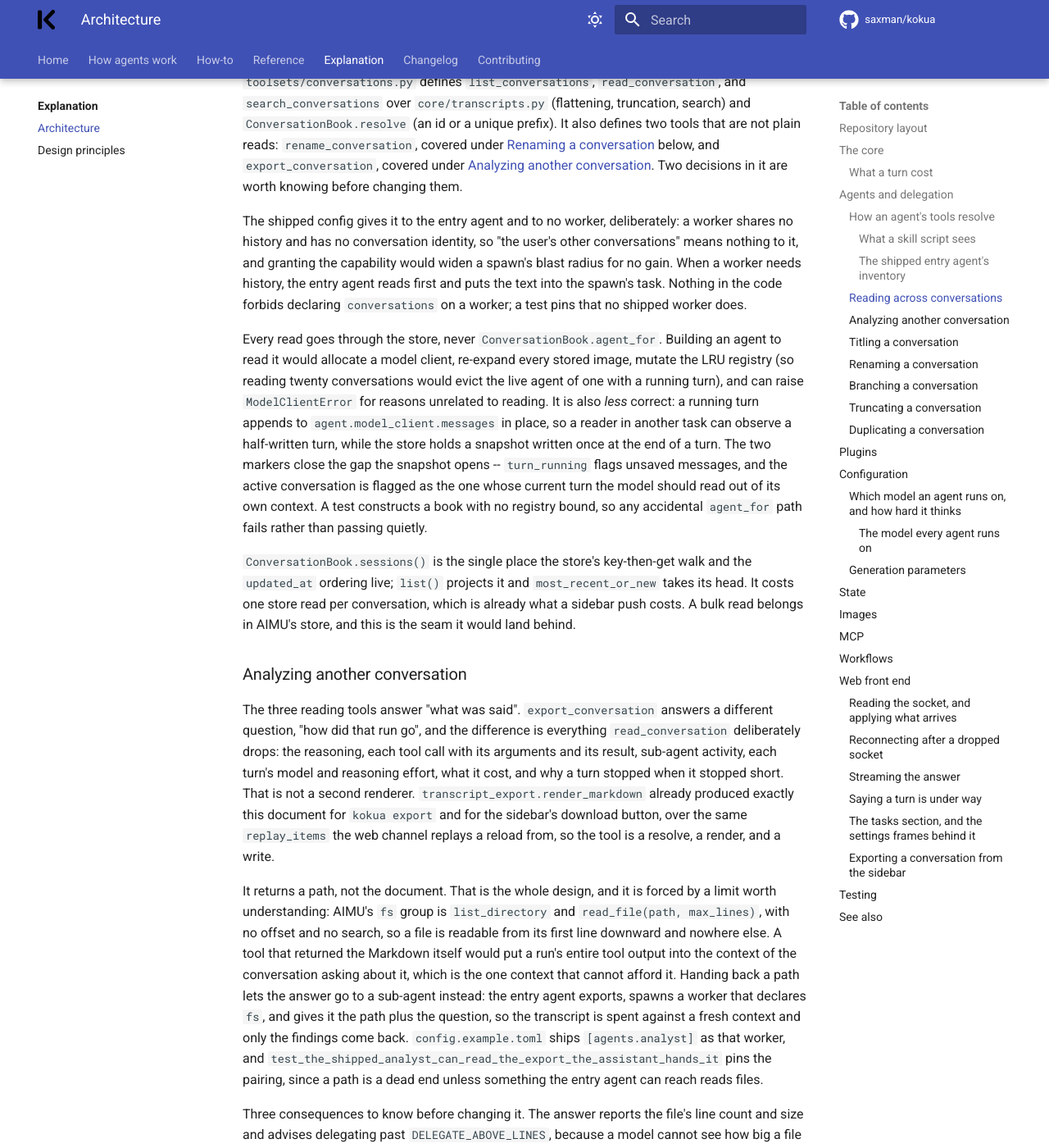
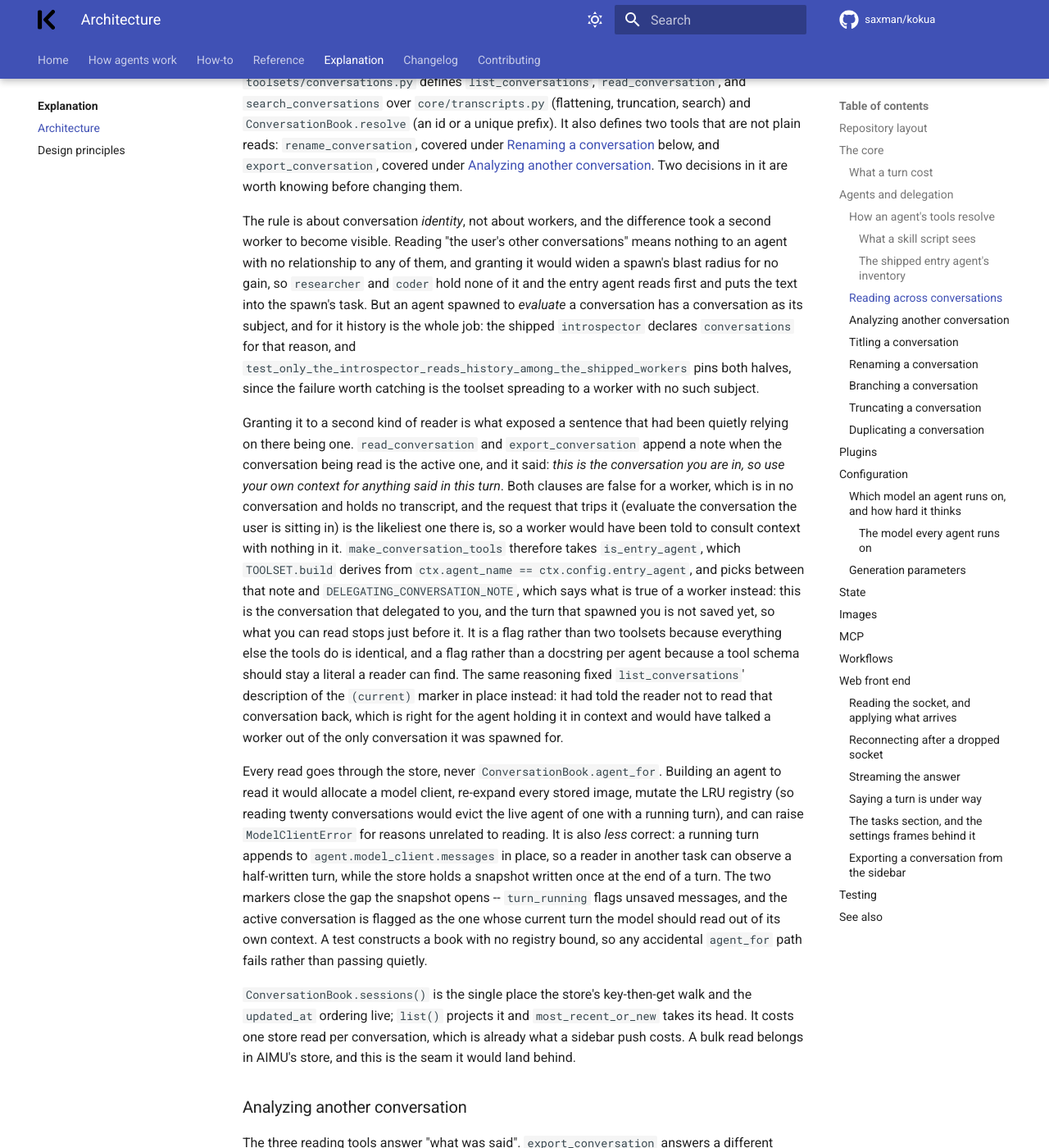
Before and after one commit to saxman/kokua, an MkDocs documentation site: the page built from docs/explanation/architecture.md, in a window 1280 px wide and 1400 px high, scrolled down 10758 px. Shown: the whole window at 82% size. Built offline with MkDocs 1.6.1 and Material for MkDocs 9.7.7, drawn with Linux system fonts in a browser that asks for light colours; comment, search, counter and statistics services are not loaded; some of the changed text lies outside the part shown.

Commit message:
feat(config,toolsets,docs): an introspector that evaluates a conversation
`analyst` could only read a file it was handed, so evaluating a run took two
steps and put the search results in the asking conversation's context. It becomes
`introspector`, declares `conversations` alongside `fs`, and does the whole job in
one delegation: find the conversation, export it, read the file, report against
the criteria it was given with the transcript lines each judgment rests on. Its
instructions hold it to three honesty rules mirroring the export's own: a
criterion the transcript cannot settle is unassessable rather than guessed, a
truncated read is reported as covering part of the run, and with no criteria given
it names the rubric it chose, since a worker cannot ask.

That narrows the entry-agent-only rule rather than breaking it. The rule is about
conversation identity: history means nothing to a worker with no relationship to
any conversation, which is still `researcher` and `coder`, and means everything to
one handed a conversation as its subject. test_conversation_tools_do_not_reach_the
_shipped_workers becomes test_only_the_introspector_reads_history_among_the
_shipped_workers and pins both halves.

Granting the toolset to a second reader exposed a sentence relying on there being
one. `read_conversation` and `export_conversation` called the active conversation
"the conversation you are in" and told the reader to use its own context for the
unsaved turn. Both clauses are false for a worker, and the request that trips it,
evaluating the conversation the user is sitting in, is the likeliest one there is,
so a worker was being sent to context with nothing in it. `make_conversation_tools`
takes `is_entry_agent`, derived in `TOOLSET.build` from
`ctx.agent_name == ctx.config.entry_agent`, and picks DELEGATING_CONVERSATION_NOTE
instead. A flag, not two toolsets: everything else the tools do is identical.
`list_conversations`' account of the `(current)` marker was fixed in place for the
same reason, having told the reader not to read that conversation back, which would
have talked a worker out of its only subject.

Co-Authored-By: Claude Opus 5 <noreply@anthropic.com>

```diff
--- a/docs/explanation/architecture.md
+++ b/docs/explanation/architecture.md
@@ -261,8 +261,8 @@ At least one agent is therefore required, and `Assistant.create` refuses a confi
 What the *shipped* config declares is a lean entry agent: `kokua config init` gives
 `[agents.assistant]` the cross-cutting toolsets (memory, documents, skills, config, `mcp`,
 scheduling, conversations, `planning`, `capabilities`, the clock) and no domain toolset, delegating web
-work to `researcher`, filesystem and compute work to `coder`, and reading a long file to `analyst` (the
-delegate `export_conversation` is meant to be paired with; see [Analyzing another
+work to `researcher`, filesystem and compute work to `coder`, and evaluating a past conversation to
+`introspector` (the delegate `export_conversation` is meant to be paired with; see [Analyzing another
 conversation](#analyzing-another-conversation)). There is deliberately no catch-all role
 alongside them: a task neither specialist covers is what `compose_subagent` is for, and a `generalist`
 declared next to it would claim the same slot more cheaply and win. That keeps the always-on agent's
@@ -408,11 +408,30 @@ conversation](#renaming-a-conversation) below, and `export_conversation`, covere
 another conversation](#analyzing-another-conversation). Two decisions in it are worth knowing before
 changing them.
 
-The shipped config gives it to the entry agent and to no worker, deliberately: a worker shares no history
-and has no conversation identity, so "the user's other conversations" means nothing to it, and granting
-the capability would widen a spawn's blast radius for no gain. When a worker needs history, the entry
-agent reads first and puts the text into the spawn's task. Nothing in the code forbids declaring
-`conversations` on a worker; a test pins that no shipped worker does.
+The rule is about conversation *identity*, not about workers, and the difference took a second worker
+to become visible. Reading "the user's other conversations" means nothing to an agent with no
+relationship to any of them, and granting it would widen a spawn's blast radius for no gain, so
+`researcher` and `coder` hold none of it and the entry agent reads first and puts the text into the
+spawn's task. But an agent spawned to *evaluate* a conversation has a conversation as its subject, and
+for it history is the whole job: the shipped `introspector` declares `conversations` for that reason,
+and `test_only_the_introspector_reads_history_among_the_shipped_workers` pins both halves, since the
+failure worth catching is the toolset spreading to a worker with no such subject.
+
+Granting it to a second kind of reader is what exposed a sentence that had been quietly relying on
+there being one. `read_conversation` and `export_conversation` append a note when the conversation
+being read is the active one, and it said: *this is the conversation you are in, so use your own
+context for anything said in this turn*. Both clauses are false for a worker, which is in no
+conversation and holds no transcript, and the request that trips it (evaluate the conversation the user
+is sitting in) is the likeliest one there is, so a worker would have been told to consult context with
+nothing in it. `make_conversation_tools` therefore takes `is_entry_agent`, which `TOOLSET.build`
+derives from `ctx.agent_name == ctx.config.entry_agent`, and picks between that note and
+`DELEGATING_CONVERSATION_NOTE`, which says what is true of a worker instead: this is the conversation
+that delegated to you, and the turn that spawned you is not saved yet, so what you can read stops just
+before it. It is a flag rather than two toolsets because everything else the tools do is identical, and
+a flag rather than a docstring per agent because a tool schema should stay a literal a reader can find.
+The same reasoning fixed `list_conversations`' description of the `(current)` marker in place instead:
+it had told the reader not to read that conversation back, which is right for the agent holding it in
+context and would have talked a worker out of the only conversation it was spawned for.
 
 Every read goes through the store, never `ConversationBook.agent_for`. Building an agent to read it
 would allocate a model client, re-expand every stored image, mutate the LRU registry (so reading twenty
@@ -444,19 +463,26 @@ understanding: AIMU's `fs` group is `list_directory` and `read_file(path, max_li
 no search, so a file is readable from its first line downward and nowhere else. A tool that returned the
 Markdown itself would put a run's entire tool output into the context of the conversation asking about
 it, which is the one context that cannot afford it. Handing back a path lets the answer go to a
-sub-agent instead: the entry agent exports, spawns a worker that declares `fs`, and gives it the path
-plus the question, so the transcript is spent against a fresh context and only the findings come back.
-`config.example.toml` ships `[agents.analyst]` as that worker, and
-`test_the_shipped_analyst_can_read_the_export_the_assistant_hands_it` pins the pairing, since a path is
-a dead end unless something the entry agent can reach reads files.
+sub-agent instead, so the transcript is spent against a fresh context and only the findings come back.
+`config.example.toml` ships `[agents.introspector]` as that worker, and
+`test_the_shipped_introspector_can_both_export_a_conversation_and_read_the_export` pins the pairing,
+since either half alone leaves the delegation a dead end: the export is the only route to the reasoning
+and the tool calls, and `read_file` is the only thing that turns a path into something to evaluate.
+
+Because that worker holds `conversations` itself, the whole job is one delegation rather than two. The
+entry agent does not have to find and export the conversation before handing it over: "evaluate the
+conversation about the flight prices against these criteria" is a single spawn, and the search results,
+the transcript, and the file all stay out of the asking conversation's context. The entry agent keeps
+its own `export_conversation` for the other request, the one where you want the file rather than an
+answer.
 
 Three consequences to know before changing it. The answer reports the file's line count and size and
 advises delegating past `DELEGATE_ABOVE_LINES`, because a model cannot see how big a file is before
 reading it, and the advice is a sentence rather than a refusal: the tool does not know what the model
-has to delegate to. Nothing slices, so an export larger than the analyst's context is read from its top
-and no further; the analyst's own instructions tell it to report a truncated read as truncated, which
-converts a silent partial answer into a stated one, and the real fix is an `offset` on AIMU's
-`read_file` (item 19 in `TODO.md`). And the write is bounded by construction rather than by validation:
+has to delegate to. Nothing slices, so an export larger than the introspector's context is read from
+its top and no further; the introspector's own instructions tell it to report a truncated read as
+truncated, which converts a silent partial answer into a stated one, and the real fix is an `offset` on
+AIMU's `read_file` (item 19 in `TODO.md`). And the write is bounded by construction rather than by validation:
 the directory comes from `AssistantConfig.downloads_path` and the filename from the resolved session's
 key, so no argument the model passes reaches the filesystem, which is why exporting the same
 conversation twice replaces one file instead of accumulating.
--- a/docs/how-to/export-a-conversation.md
+++ b/docs/how-to/export-a-conversation.md
@@ -123,19 +123,33 @@ part worth understanding.
 **A path, not the transcript.** The tool answers with a file path on purpose. AIMU's `fs` group offers
 `read_file(path, max_lines)` and no offset, so a file can be read from its first line and nowhere else,
 and a tool that returned the Markdown directly would spend the asking conversation's whole context on
-one run's tool output. So a long export is meant to be handed to a sub-agent: the assistant passes the
-path and your question to a worker whose fresh context absorbs the file, and only the findings come
-back. `config.example.toml` ships `[agents.analyst]` for exactly this, and the assistant's guidance
-tells it to delegate rather than read once the file is past a few hundred lines. A short export it will
-usually just read itself, which is the right call: a delegation costs a spawn.
+one run's tool output. So a long export is meant to be handed to a sub-agent whose fresh context
+absorbs the file, returning only the findings, and the assistant's guidance tells it to delegate rather
+than read once the file is past a few hundred lines. A short export it will usually just read itself,
+which is the right call: a delegation costs a spawn.
+
+**Or ask for an evaluation, and skip the export.** `config.example.toml` ships
+`[agents.introspector]`, a sub-agent whose subject is a conversation and whose job is judging one
+against criteria you give:
+
+> Evaluate yesterday's conversation about the deployment. I care about whether it verified its claims
+> before acting, and whether it delegated work it should have done itself.
+
+That worker holds the conversation tools itself, so the whole job is one delegation: it finds the
+conversation, exports it, reads the file, and reports per criterion, quoting the transcript lines each
+judgment rests on. Nothing but its report enters your conversation. Three things it is instructed to be
+strict about: a criterion the transcript cannot settle is reported as unassessable rather than guessed
+at, a truncated read is reported as covering only part of the run, and if you give no criteria it
+evaluates against whether the run reached what you asked for, what it spent, and where it went wrong,
+saying up front that it chose them.
 
 **Ask for `full` detail when the tool result is the thing you are debugging.** The tool takes the same
 cap `--full` lifts, so "export it with the full tool output" gets you a file with nothing cut.
 
-**What it cannot do yet.** If the export is longer than the analyst's own context, the read stops part
-way and the analysis covers only the beginning of the run. The analyst is instructed to say so rather
-than answer as if it had read the whole thing, so you get "I saw the first N lines" instead of a
-confident partial answer, but the underlying fix (paging into a file) is not there yet: it needs an
+**What it cannot do yet.** If the export is longer than the introspector's own context, the read stops
+part way and the analysis covers only the beginning of the run. It is instructed to say so rather than
+answer as if it had read the whole thing, so you get "I saw the first N lines" instead of a confident
+partial answer, but the underlying fix (paging into a file) is not there yet: it needs an
 `offset` on AIMU's `read_file`, which is item 19 in `TODO.md`. For a very long run, `kokua export` plus
 your own editor is still the more reliable read.
 
@@ -144,11 +158,14 @@ transcript, and the turn you are in right now is not stored until it finishes. E
 conversation you are talking in gets you everything up to this turn, and the answer says as much; the
 same goes for a conversation whose reply is still streaming somewhere else.
 
-**This grants a delegate that reads files.** `[agents.analyst]` declares `fs`, which grants read of any
-file on the machine and not only of an export. That is the same reach `[agents.coder]` already ships
-with, and like every capability here it is a line in your `config.toml`: delete the agent and its name
-from `[agents.assistant].delegates_to` if you would rather not have it, and the export tool still works
-(the assistant will read the file itself, or hand you the path).
+**This grants a delegate two kinds of reach.** `[agents.introspector]` declares `fs`, which grants read
+of any file on the machine and not only of an export, and `conversations`, which lets it read (and
+rename) any saved conversation rather than only the one you asked about. The first is the same reach
+`[agents.coder]` already ships with; the second matters because a transcript is untrusted text, so an
+injection sitting in one conversation could steer a worker that was spawned from another. Like every
+capability here both are lines in your `config.toml`: delete the agent and its name from
+`[agents.assistant].delegates_to` if you would rather not have them, and asking the assistant to export
+still works (it will read the file itself, or hand you the path).
 
 ## The store, mid-write
 
```
Also changed, not shown: CHANGELOG.md (+31 -2 lines), README.md (+3 -3 lines), docs/how-agents-work/capability-is-declared.md (+1 -1 lines), docs/how-agents-work/delegation.md (+2 -2 lines), src/kokua/config.example.toml (+27 -13 lines), 4 other files.
